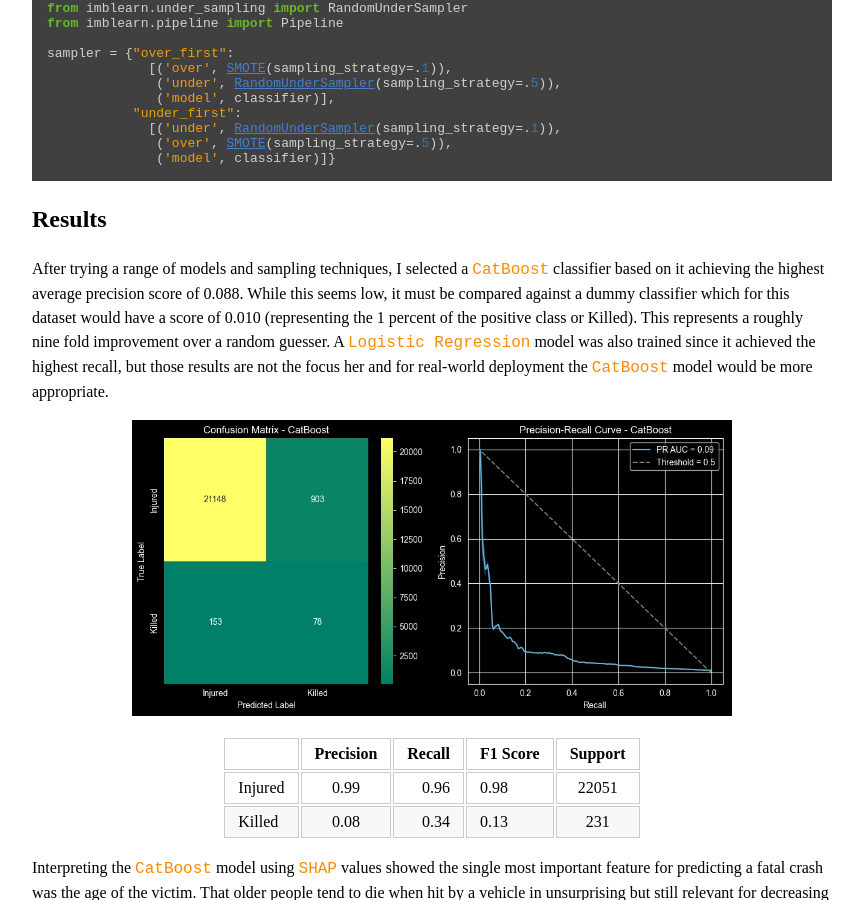
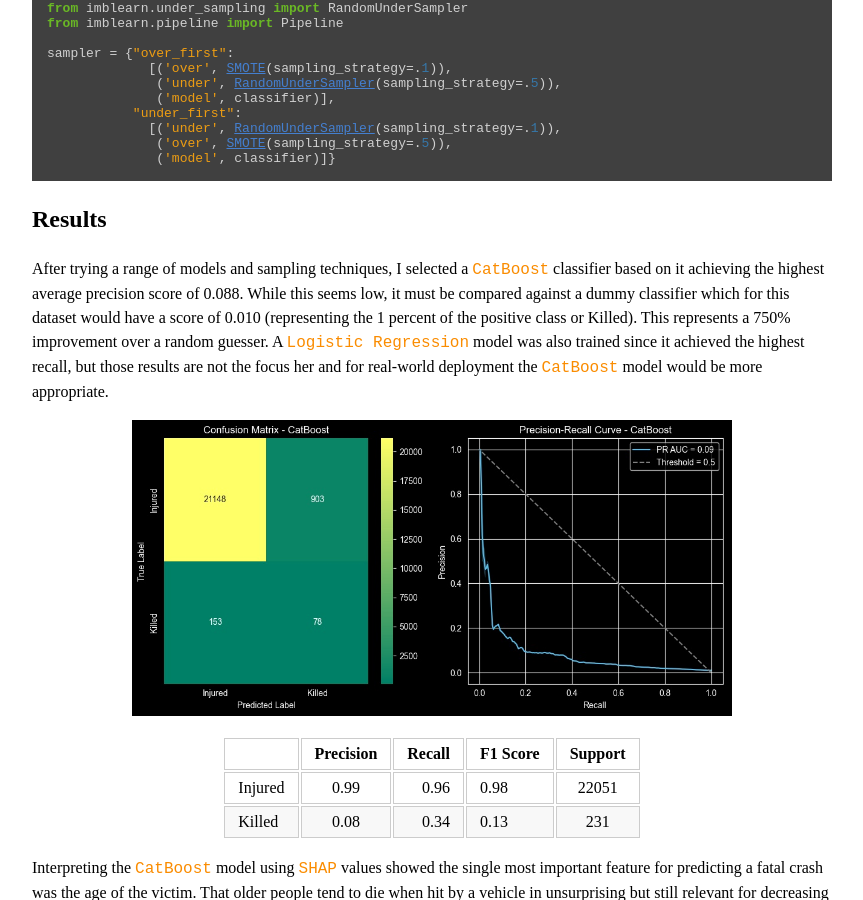
Before and after one commit to benarnav/benarnav.github.io, a Jekyll site: the page built from nyc_trafficML.md, in a window 1280 px wide and 900 px high, scrolled down 1925 px. Shown: the whole window, without its empty margins (208-1071 px from the left). Built offline with Jekyll 4.4.1, drawn with Linux system fonts in a browser that asks for light colours.

Commit message:
updated text

````diff
--- a/nyc_trafficML.md
+++ b/nyc_trafficML.md
@@ -44,7 +44,7 @@
 ```
 
 ## Results
-After trying a range of models and sampling techniques, I selected a `CatBoost` classifier based on it achieving the highest average precision score of 0.088. While this seems low, it must be compared against a dummy classifier which for this dataset would have a score of 0.010 (representing the 1 percent of the positive class or Killed). This represents a roughly nine fold improvement over a random guesser. A `Logistic Regression` model was also trained since it achieved the highest recall, but those results are not the focus her and for real-world deployment the `CatBoost` model would be more appropriate.
+After trying a range of models and sampling techniques, I selected a `CatBoost` classifier based on it achieving the highest average precision score of 0.088. While this seems low, it must be compared against a dummy classifier which for this dataset would have a score of 0.010 (representing the 1 percent of the positive class or Killed). This represents a 750% improvement over a random guesser. A `Logistic Regression` model was also trained since it achieved the highest recall, but those results are not the focus her and for real-world deployment the `CatBoost` model would be more appropriate.
 <figure style="text-align: center;">
   <a href="/assets/img/traffic_confusion-pr_curve.jpg">
     <img style="max-width: 600px;" src="/assets/img/traffic_confusion-pr_curve.jpg" alt="shap plots for four features" />
````
